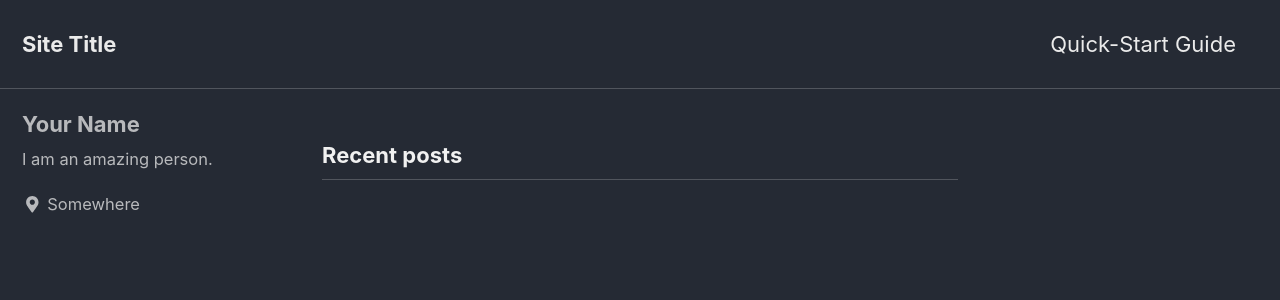
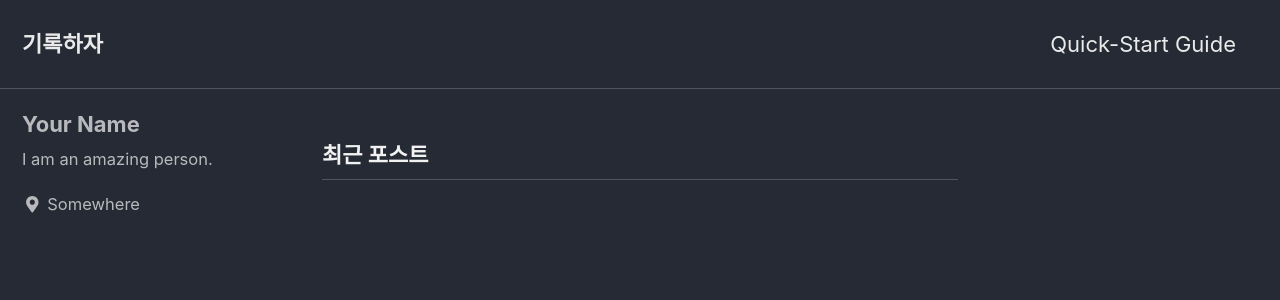
Before and after one commit to LeeSungGuk/LeeSungGuk.github.io, a Jekyll site: the page built from index.html, in a window 1280 px wide and 900 px high. Shown: the top 300 px of the window. Built offline with Jekyll 4.4.1, drawn with Linux system fonts in a browser that asks for light colours; cached includes are drawn as plain includes; the list of posts is cut into pages by our own code; some of the changed text lies outside the part shown.

Commit message:
테마적용

```diff
--- a/_config.yml
+++ b/_config.yml
@@ -15,12 +15,12 @@
 minimal_mistakes_skin    : "dark" # "air", "aqua", "contrast", "dark", "dirt", "neon", "mint", "plum", "sunrise"
 
 # Site Settings
-locale                   : "en-US"
-title                    : "Site Title"
+locale                   : "ko-KR"
+title                    : "기록하자"
 title_separator          : "-"
-name                     : "Your Name"
-description              : "An amazing website."
-url                      : "leesungguk.github.io" # the base hostname & protocol for your site e.g. "https://mmistakes.github.io"
+name                     : "이성국"
+description              : "최선을 다해 기록하자"
+url                      : "https://leesungguk.github.io" # the base hostname & protocol for your site e.g. "https://mmistakes.github.io"
 baseurl                  : # the subpath of your site, e.g. "/blog"
 repository               : # GitHub username/repo-name e.g. "mmistakes/minimal-mistakes"
 teaser                   : # path of fallback teaser image, e.g. "/assets/images/500x300.png"
```
